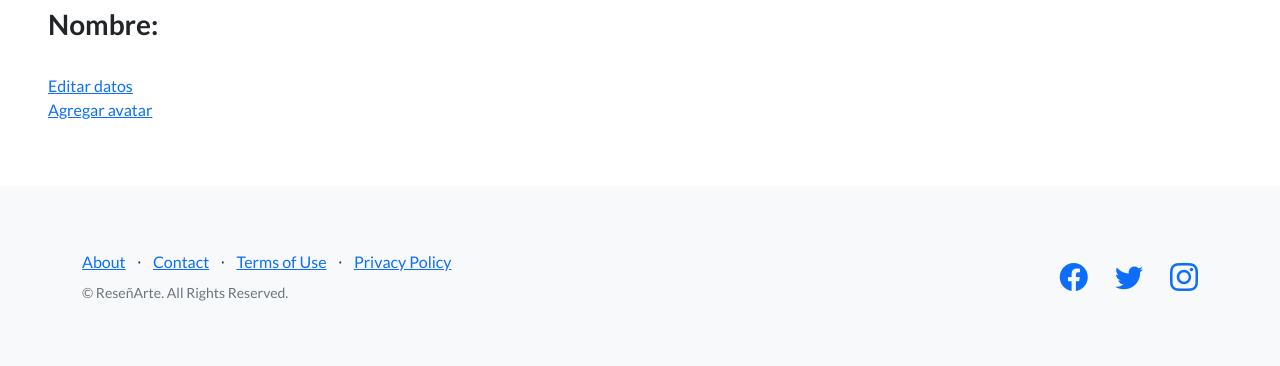
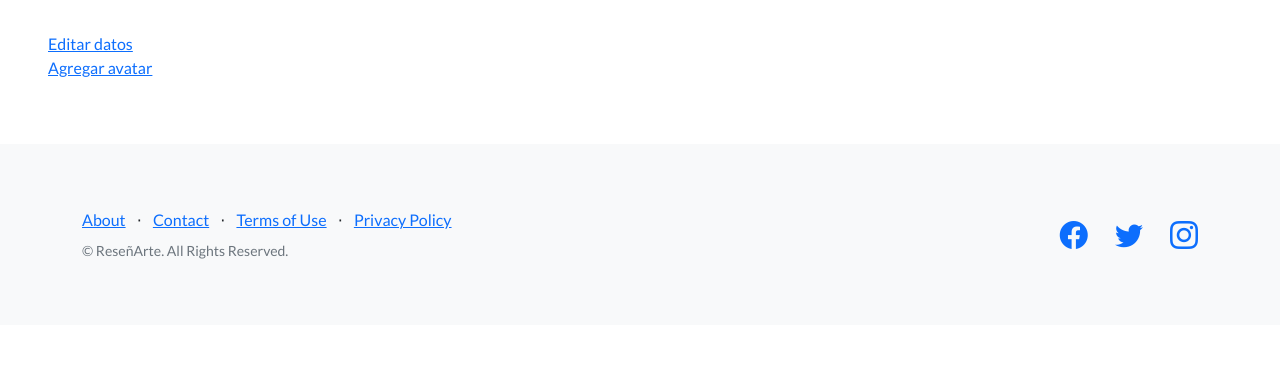
Before and after one commit to mpazdonicelli/Proyecto-Final, a Django app: page /perfiles/profile/ in a window 1280 px wide. Shown: the part 168-534 px from the top of the page. Run offline with Django 4.2, Linux system fonts and the light colour scheme; some libraries are stand-ins or nearby versions.

Commit message:
Agregada imagen al perfil

```diff
--- a/perfiles/templates/perfiles/ver_perfil.html
+++ b/perfiles/templates/perfiles/ver_perfil.html
@@ -3,12 +3,10 @@
 {% block contenido %}
 
 <h1>
-Usuario: {{object.username}}
+Usuario: {{user.username}}
 </h1>
-<h3>
-Nombre: {{object.name}} {{object.surname}}
-</h3>
 
+<img src="{{ user.avatar.imagen.url }}" />
 <br>
 <a href="{% url 'editar_perfil' %}">Editar datos</a>
 <br>
--- a/perfiles/views.py
+++ b/perfiles/views.py
@@ -6,7 +6,7 @@
 from django.contrib.auth.views import LogoutView
 from django.contrib.auth import login, authenticate
 from django.contrib.auth.mixins import LoginRequiredMixin
-from django.views.generic import UpdateView
+from django.views.generic import UpdateView, DetailView
 
 from perfiles.forms import UserRegisterForm, UserUpdateForm
 
```
Also changed, not shown: blog/templates/blog/lista_reseñas.html (line endings or trailing spaces), db.sqlite3, media/avatares/sg5fqu4m1tncqwnp920210502122532.jpg (added).
